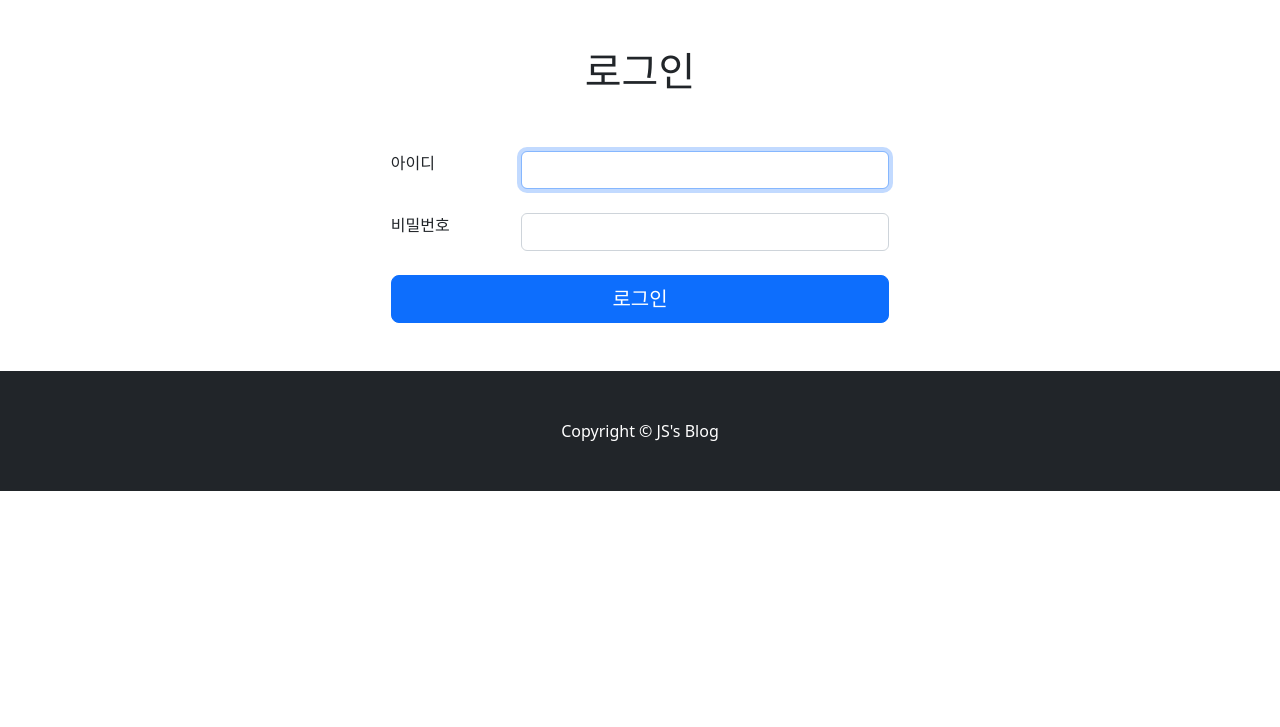
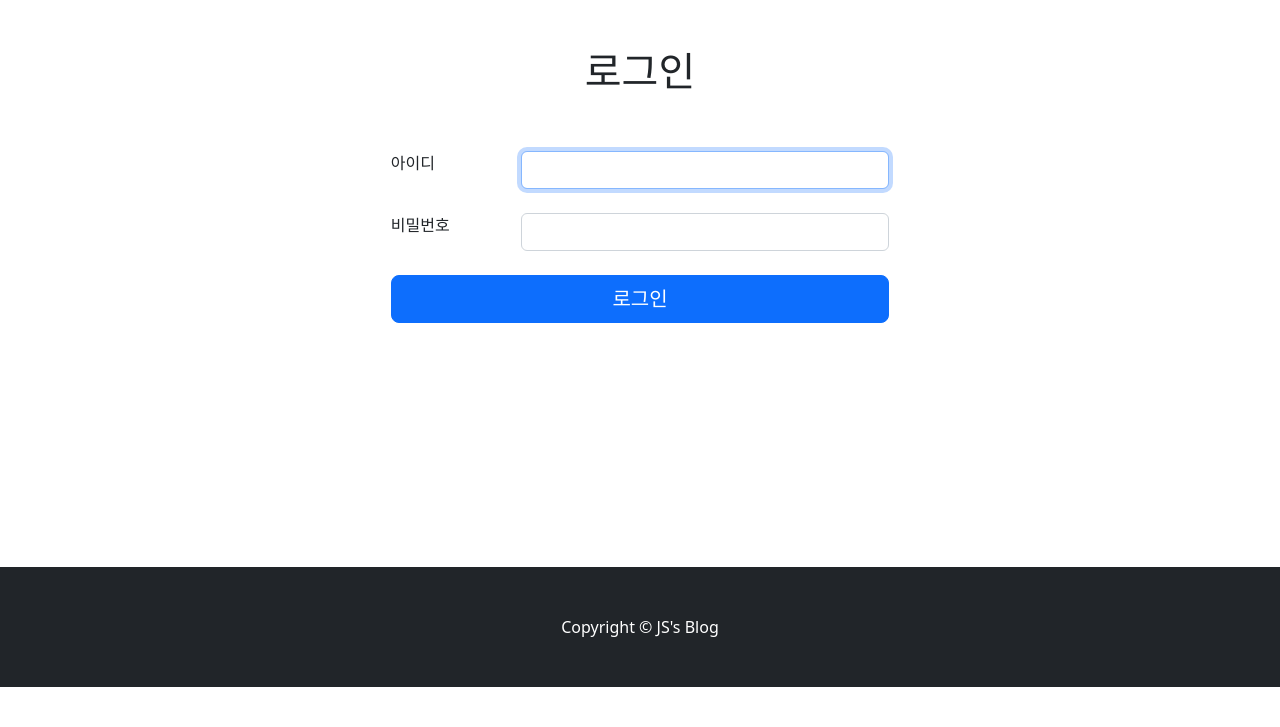
Before and after one commit to YuJinsoo/myBlog, a Django app: page /user/login/ in a window 1280 px wide. Shown: the part 73-800 px from the top of the page. Run offline with Django 4.2, Linux system fonts and the light colour scheme.

Commit message:
로그아웃시 이동url 수정 및 로그인 ui 수정

```diff
--- a/user/templates/user/user_login.html
+++ b/user/templates/user/user_login.html
@@ -2,7 +2,7 @@
 
 {% block content %}
 
-<main class="container">
+<main class="container" style="height:65vh;">
     <div class="row justify-content-center py-5">
         <div class="col-8 text-center">
             <h1>로그인</h1>
--- a/user/views.py
+++ b/user/views.py
@@ -77,7 +77,7 @@ class Logout(View):
             print('Bye~')
             logout(request)
 
-        return redirect('blog:list')
+        return redirect('/')
 
 
 class MyPage(LoginRequiredMixin, View):
```
